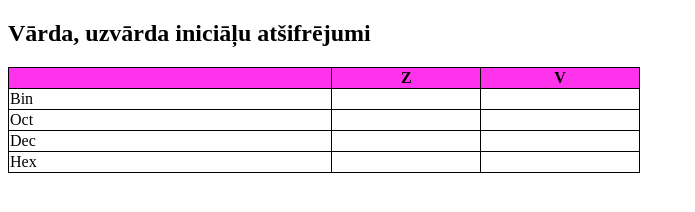
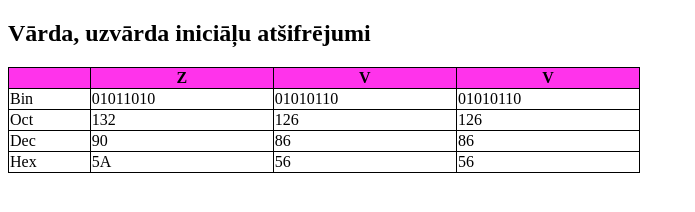
Before and after one commit to ZaneVitenbergaVerza/JavaScript_Dialogs_AB_kursi, a plain HTML site: page Class_03_20220516/Class_03_02.html in a window 1280 px wide. Shown: the whole page, without its empty margins (0-695 px from the left). Drawn offline with Linux system fonts and the light colour scheme.

Commit message:
Class_03_02_bin, oct, dec, hex table

```diff
--- a/Class_03_20220516/Class_03_02.html
+++ b/Class_03_20220516/Class_03_02.html
@@ -20,25 +20,30 @@ th {
         <th> </th>
         <th>Z</th>
         <th>V</th>
+        <th>V</th>
     </tr>
     <tr>
       <td>Bin</td>
-      <td> </td>
-      <td> </td>
+      <td>01011010</td>
+      <td>01010110</td>
+      <td>01010110</td>
     </tr>
     <tr>
       <td>Oct</td>
-      <td> </td>
-      <td> </td>
+      <td>132</td>
+      <td>126</td>
+      <td>126</td>
     </tr>
     <tr>
         <td>Dec</td>
-        <td> </td>
-        <td> </td>
+        <td>90</td>
+        <td>86</td>
+        <td>86</td>
     </tr>
     <tr>
         <td>Hex</td>
-        <td> </td>
-        <td> </td>
+        <td>5A</td>
+        <td>56</td>
+        <td>56</td>
     </tr>
   </table>
```
Also changed, not shown: 1 other file.
